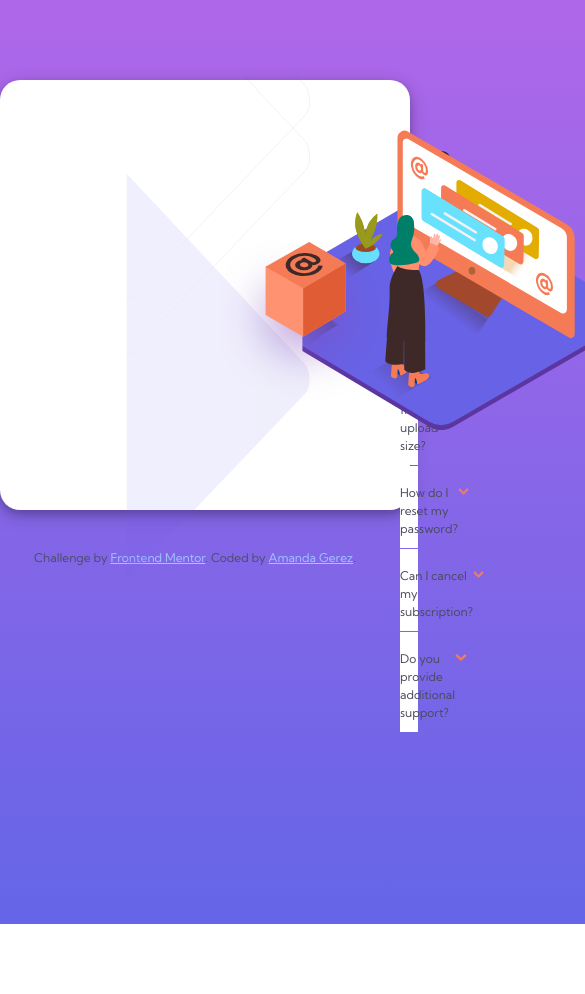
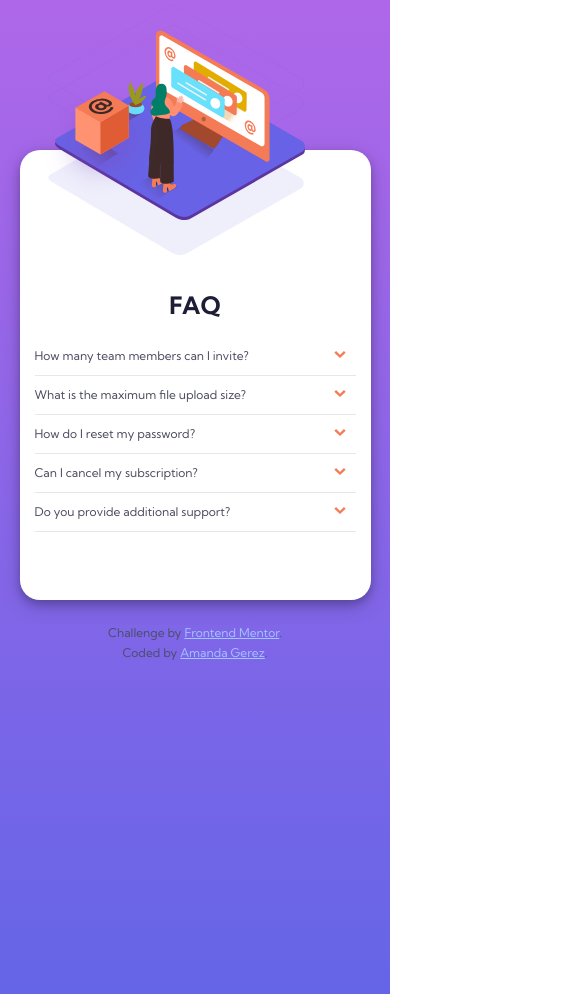
Before and after one commit to jlecates88/faq-accordion-card-main, a plain HTML site: page index.html in a window 390 px wide. Shown: the top 994 px of the page, 585 px wide, since content can reach past the window. Before the commit the page ends 924 px from the top, so only its background shows below. Drawn offline with Linux system fonts and the light colour scheme.

Commit message:
Working on mobile design

```diff
--- a/index.html
+++ b/index.html
@@ -17,9 +17,11 @@
 <body>
 
   <main>
-    <img class="img_bg" src="images/bg-pattern-desktop.svg" height="700">
-    <img class="img_woman" src="images/illustration-woman-online-desktop.svg" height="300">
-    <img class="img_box" src="images/illustration-box-desktop.svg" height="165">
+
+    <img class="img_bg" src="images/bg-pattern-desktop.svg" height="250">
+    <img class="img_woman" src="images/illustration-woman-online-desktop.svg" height="190">
+    <img class="img_box" src="images/illustration-box-desktop.svg" height="110">
+
 
     <div class="container-accordion">
       <h1>FAQ</h1>
@@ -80,11 +82,9 @@
   </main>
   </div>
 
-
-
   <div class="attribution">
-    Challenge by <a href="https://www.frontendmentor.io?ref=challenge" target="_blank">Frontend Mentor</a>.
-    Coded by <a href="https://github.com/Aman-sgz">Amanda Gerez</a>.
+    <p>Challenge by <a href="https://www.frontendmentor.io?ref=challenge" target="_blank">Frontend Mentor</a>.</p>
+    <p>Coded by <a href="https://github.com/Aman-sgz">Amanda Gerez</a>.</p>
   </div>
 
   </div>
--- a/styles/style.scss
+++ b/styles/style.scss
@@ -28,7 +28,18 @@ $list: $soft_violet, $soft_blue;
 @mixin transform($property) {
     transform: $property;
 }
+/* next media queries
+$small: 375px;
+$large: 1440px;
 
+.smth {
+  @media screen and (max-width: $small) {
+
+  }
+  @media screen and (min-width: $large) {
+
+  }
+} */
 
 /* General
 -----------------------------------------------------------------------------*/
@@ -53,18 +64,19 @@ body {
 .container-accordion {
     border-radius: 20px;
     background-color: #ffffff;
-    padding: 65px 10px 100px 400px;
-    width: 55%;
+    padding: 140px 15px 25px 15px;
+    width: 90%;
     margin: 0 auto;
-    margin-top: 80px;
+    margin-top: 150px;
     box-shadow: 0 4px 8px 0 rgba(0, 0, 0, 0.2), 0 6px 20px 0 rgba(0, 0, 0, 0.19);
-    height: 430px;
+    height: 450px;
 }
 
 h1 {
     font-weight: 700;
     color: $verydark_desaturated_blue;
     margin-bottom: 0.7em;
+    text-align: center;
 }
 
 
@@ -72,15 +84,16 @@ h1 {
 -----------------------------------------------------------------------------*/
 .div-accordion{
     border-bottom: 1px solid $light_grayish_blue;
-    width: 85%;
+    width: 100%;
+    margin: 0 auto;
 }
 
 .accordion {
     background-color: #ffffff;
     color: $verydark_grayish_blue;
-    cursor: pointer;
-    padding: 18px;
-    padding-bottom: 10px;
+    cursor: url('hand-cursor.png'), pointer;
+    padding: 10px;
+    padding-top: 10px;
     padding-left: 0;
     text-align: left;
     border: none;
@@ -106,16 +119,17 @@ h1 {
 
 
 .panel {
-    padding: 0 5px 15px 0;
+    padding: 0 10px 15px 0;
     background-color: white;
     display: none;
     overflow: hidden;
     color: $dark_grayish_blue;
+
 }
 
 .panel p {
     line-height: 1.5;
-    margin-right: 20px;
+    margin-right: 10px;
 }
 
 /* Images
@@ -132,32 +146,35 @@ h1 {
 
 .img_bg {
     @extend .imgs_gral;
-    top: -120px;
-    left: -80px;
-    clip-path: inset(28% 0 0 53%);
+    top: 5px;
+    left: 48px;
 }
 
 .img_woman {
     @extend .imgs_gral;
-    top: 130px;
-    left: 240px;
-    clip-path: inset(0 0 0 16%);
+    top: 30px;
+    left: 55px;
 }
 
 .img_box {
     @extend .imgs_gral;
-    top: 240px;
-    left: 220px;
+    top: 90px;
+    left: 45px;
 }
 
 /*
 -------------------------------------------------------------------------------*/
 .attribution {
     text-align: center;
-    padding: 15px;
     color: #4a4e69;
     margin-top: 25px;
+    display: block;
+    justify-content: center;
 }
+
 a {
     color: #a0c4ff;
 }
+.attribution p {
+    margin: 5px;
+}
```
Also changed, not shown: images/hand-cursor.png (added), images/pointer-hand2.jpg (deleted), styles/style.css, 1 other file.
